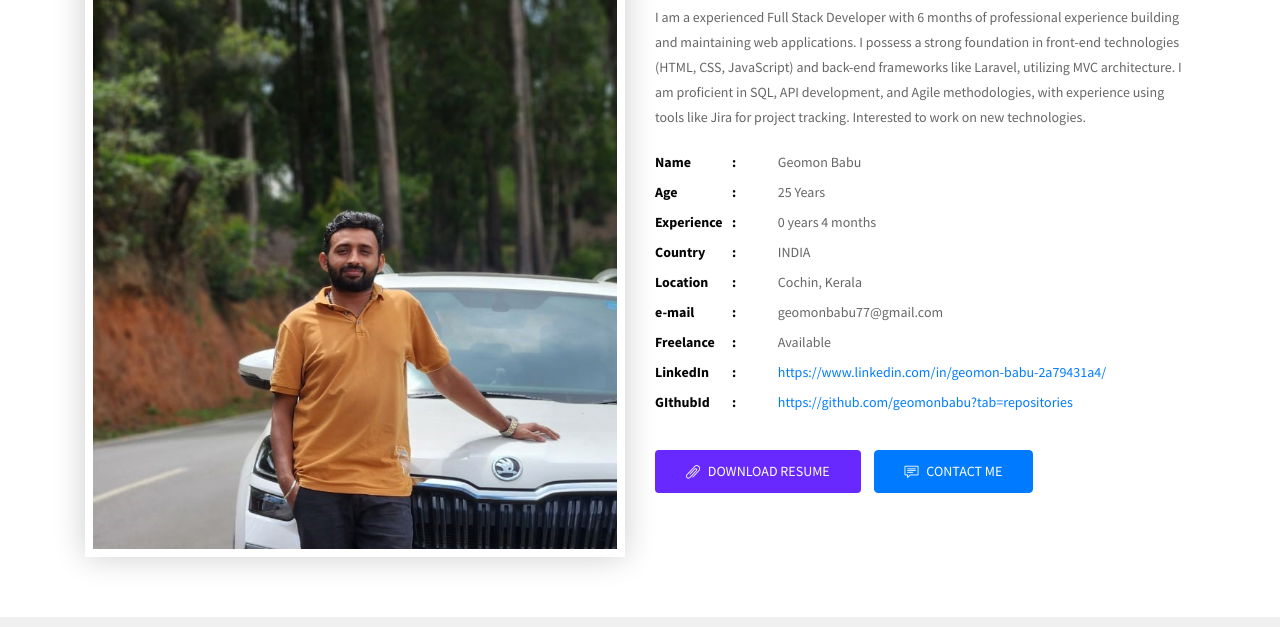
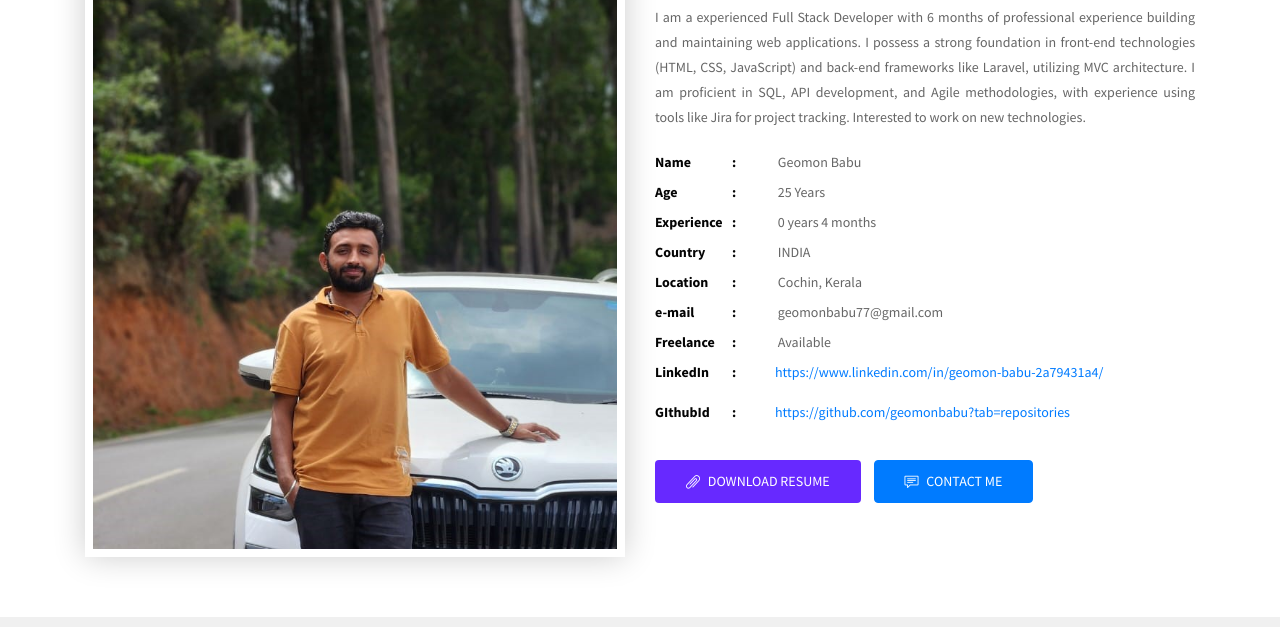
Before and after one commit to geomonbabu/personal-portfolio, a plain HTML site: page index.html in a window 1280 px wide. Shown: the part 676-1303 px from the top of the page. Drawn offline with nearby package versions, Linux system fonts and the light colour scheme; files whose address does not match are found by name.

Commit message:
updated design

```diff
--- a/index.html
+++ b/index.html
@@ -36,7 +36,22 @@
 </head>
 
 <body>
+<style>.profile-link-item {
+  display: flex;
+  align-items: flex-start;
+  margin-bottom: 10px;
+}
 
+.profile-link-item .pro-title {
+  min-width: 80px; /* Adjust width as needed */
+  font-weight: bold;
+}
+
+.profile-link-item .pro-detail {
+  flex: 1;
+  word-break: break-word;
+}
+</style>
   <!-- Header Area wrapper Starts -->
   <header id="header-wrap">
     <!-- Navbar Start -->
@@ -101,7 +116,7 @@
           <a href="#services">Services</a>
         </li>
         <li>
-          <a href="#resume">resume</a>
+          <a href="#resume">Career</a>
         </li>
         <li>
           <a href="#portfolio">Work</a>
@@ -146,7 +161,7 @@
         <div class="col-lg-6 col-md-6 col-sm-12 col-xs-12">
           <div class="profile-wrapper wow fadeInRight" data-wow-delay="0.3s">
             <h3>Hi Guys!</h3>
-            <p>I am a experienced Full Stack Developer with 6 months of professional experience building and maintaining web applications.
+            <p style="text-align: justify;">I am a experienced Full Stack Developer with 6 months of professional experience building and maintaining web applications.
               I possess a strong foundation in front-end technologies (HTML, CSS, JavaScript) and back-end frameworks like Laravel, utilizing MVC architecture.
               I am proficient in SQL, API development, and Agile methodologies, with experience using tools like Jira for project tracking. Interested to work on new technologies.</p>
             <div class="about-profile">
@@ -158,8 +173,8 @@
                 <li><span class="pro-title"> Location </span> <span class="pro-detail">Cochin, Kerala</span></li>
                 <li><span class="pro-title"> e-mail </span> <span class="pro-detail">geomonbabu77@gmail.com</span></li>
                 <li><span class="pro-title"> Freelance </span> <span class="pro-detail">Available</span></li>
-                <li><span class="pro-title"> LinkedIn </span> <span class="pro-detail"><a href="https://www.linkedin.com/in/geomon-babu-2a79431a4/">https://www.linkedin.com/in/geomon-babu-2a79431a4/</a></span></li>
-                <li><span class="pro-title"> GIthubId </span> <span class="pro-detail"><a href="https://github.com/geomonbabu?tab=repositories">https://github.com/geomonbabu?tab=repositories</a></span></li>
+                <li class="profile-link-item"><span class="pro-title"> LinkedIn </span> <span class="pro-detail"><a href="https://www.linkedin.com/in/geomon-babu-2a79431a4/">https://www.linkedin.com/in/geomon-babu-2a79431a4/</a></span></li>
+                <li class="profile-link-item"><span class="pro-title"> GIthubId </span> <span class="pro-detail"><a href="https://github.com/geomonbabu?tab=repositories">https://github.com/geomonbabu?tab=repositories</a></span></li>
               </ul>
             </div>
             <a href="assets/files/Geo_nw2025.pdf" class="btn btn-common" download><i class="icon-paper-clip"></i> Download Resume</a>
```
